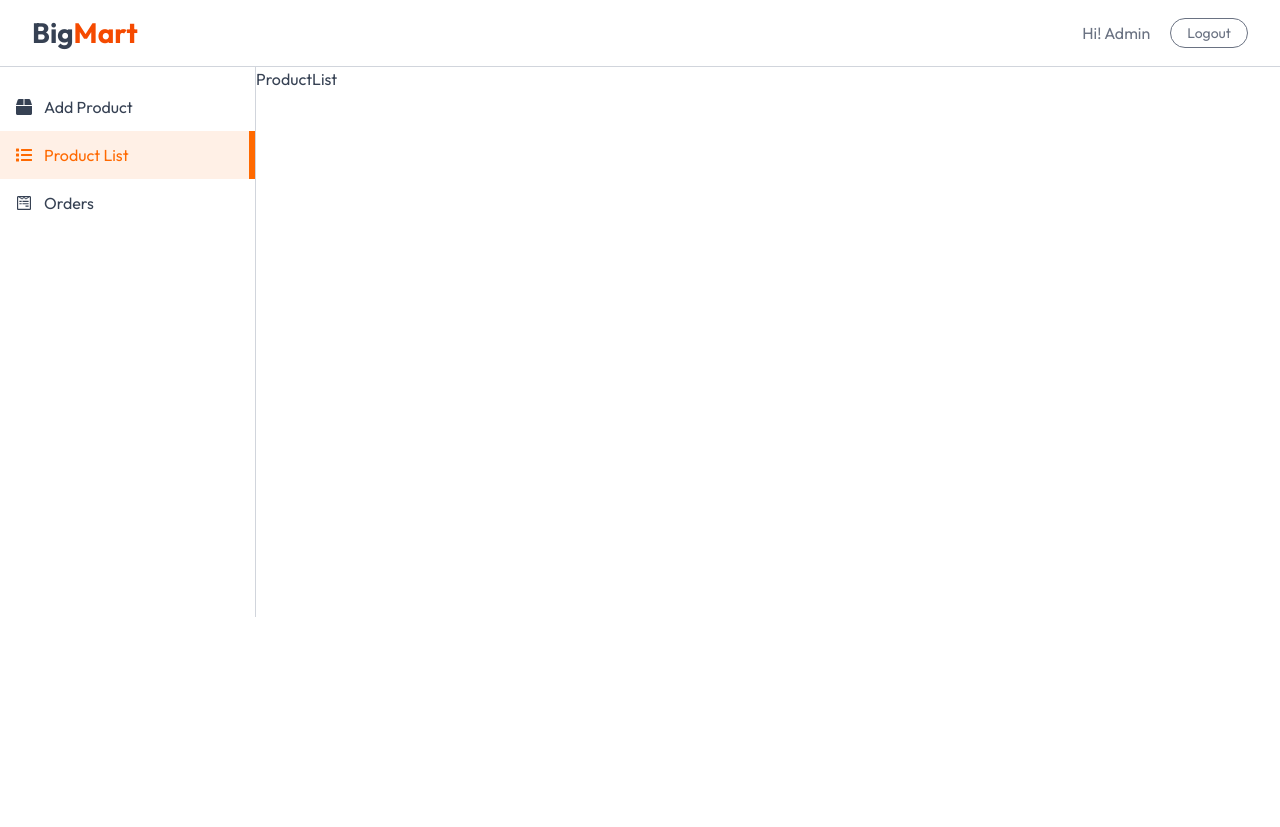
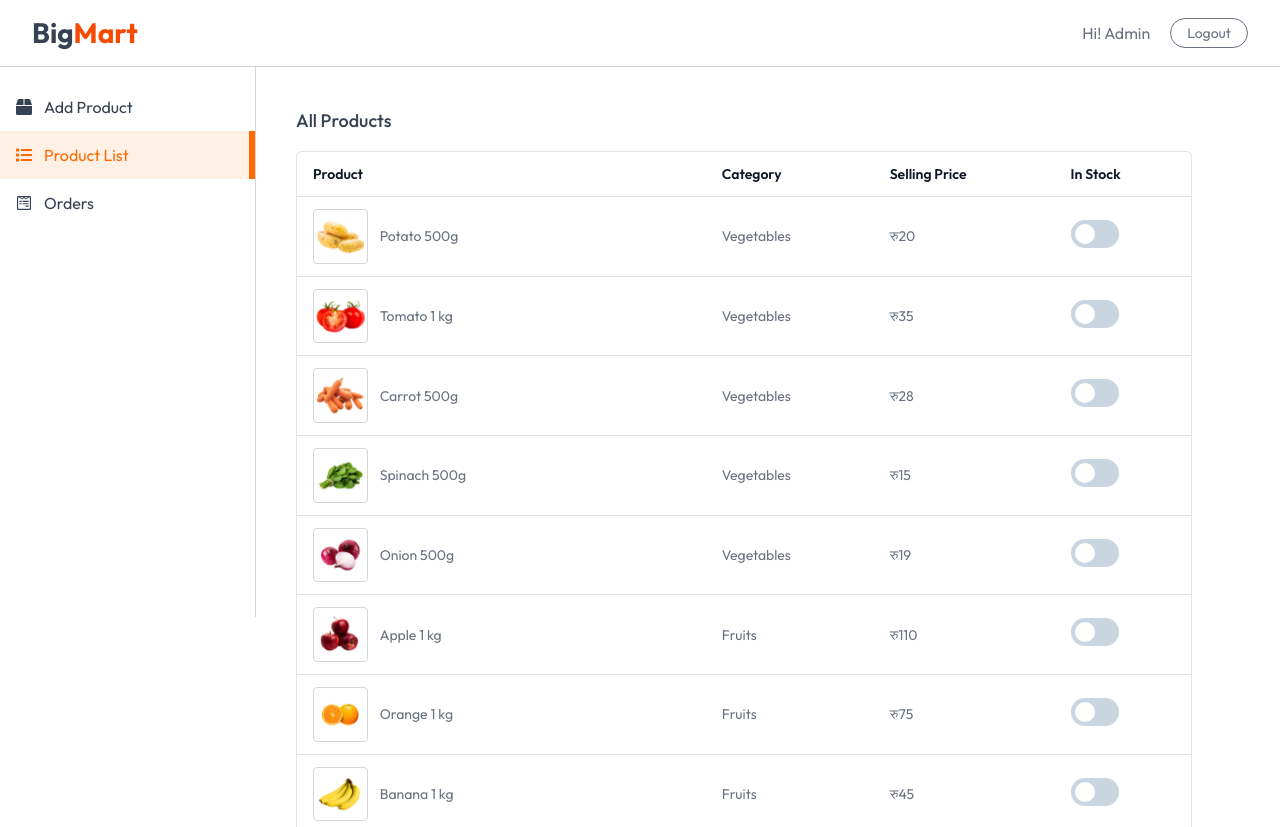
Before and after one commit to mukeshchau407/Grocery-Market, a React (Vite) app in the folder Frontend/: page /seller/product-list in a window 1280 px wide. Both pictures are taken after typing "name@example.com", "Sample123" into the empty fields and a click on the button "Login". Before the commit the page ends 800 px from the top, so only its background shows below. Built offline with nearby package versions, Linux system fonts and the light colour scheme.

Commit message:
initial commit

```diff
--- a/Frontend/src/index.css
+++ b/Frontend/src/index.css
@@ -6,6 +6,6 @@
   font-family: "Outfit", sans-serif;
 }
 
-no-scrollbar::-webkit-scrollbar {
+.no-scrollbar::-webkit-scrollbar {
   display: none;
 }
--- a/Frontend/src/sellerPages/AddProduct.jsx
+++ b/Frontend/src/sellerPages/AddProduct.jsx
@@ -1,5 +1,5 @@
 import { useState } from "react";
-import { assets } from "../assets/assets";
+import { assets, categories } from "../assets/assets";
 
 const AddProduct = () => {
   const [files, setFiles] = useState([]);
@@ -57,6 +57,8 @@
             Product Name
           </label>
           <input
+            onChange={(e) => setName(e.target.value)}
+            value={name}
             id="product-name"
             type="text"
             placeholder="Type here"
@@ -72,6 +74,8 @@
             Product Description
           </label>
           <textarea
+            onChange={(e) => setDescription(e.target.value)}
+            value={description}
             id="product-description"
             rows={4}
             className="outline-none md:py-2.5 py-2 px-3 rounded border border-gray-500/40 resize-none"
@@ -83,17 +87,15 @@
             Category
           </label>
           <select
+            onChange={(e) => setCategory(e.target.value)}
+            value={category}
             id="category"
             className="outline-none md:py-2.5 py-2 px-3 rounded border border-gray-500/40"
           >
             <option value="">Select Category</option>
-            {[
-              { name: "Electronics" },
-              { name: "Clothing" },
-              { name: "Accessories" },
-            ].map((item, index) => (
-              <option key={index} value={item.name}>
-                {item.name}
+            {categories.map((item, index) => (
+              <option key={index} value={item.path}>
+                {item.path}
               </option>
             ))}
           </select>
@@ -104,6 +106,8 @@
               Product Price
             </label>
             <input
+              onChange={(e) => setPrice(e.target.value)}
+              value={price}
               id="product-price"
               type="number"
               placeholder="0"
@@ -116,6 +120,8 @@
               Offer Price
             </label>
             <input
+              onChange={(e) => setOfferPrice(e.target.value)}
+              value={offrePrice}
               id="offer-price"
               type="number"
               placeholder="0"
@@ -124,7 +130,7 @@
             />
           </div>
         </div>
-        <button className="px-8 py-2.5 bg-indigo-500 text-white font-medium rounded">
+        <button className="px-8 py-2.5 bg-orange-500 w-full text-white font-medium rounded cursor-pointer">
           ADD
         </button>
       </form>
--- a/Frontend/src/sellerPages/ProductList.jsx
+++ b/Frontend/src/sellerPages/ProductList.jsx
@@ -1,7 +1,57 @@
-import React from "react";
-
+import { useAppContext } from "../context/AppContext";
 const ProductList = () => {
-  return <div>ProductList</div>;
+  const { products, currency } = useAppContext();
+  return (
+    <div className="no-scrollbar flex-1 h-[95vh] overflow-y-scroll flex flex-col justify-between">
+      <div className="w-full md:p-10 p-4">
+        <h2 className="pb-4 text-lg font-medium">All Products</h2>
+        <div className="flex flex-col items-center max-w-4xl w-full overflow-hidden rounded-md bg-white border border-gray-500/20">
+          <table className="md:table-auto table-fixed w-full overflow-hidden">
+            <thead className="text-gray-900 text-sm text-left">
+              <tr>
+                <th className="px-4 py-3 font-semibold truncate">Product</th>
+                <th className="px-4 py-3 font-semibold truncate">Category</th>
+                <th className="px-4 py-3 font-semibold truncate hidden md:block">
+                  Selling Price
+                </th>
+                <th className="px-4 py-3 font-semibold truncate">In Stock</th>
+              </tr>
+            </thead>
+            <tbody className="text-sm text-gray-500">
+              {products.map((product) => (
+                <tr key={product._id} className="border-t border-gray-500/20">
+                  <td className="md:px-4 pl-2 md:pl-4 py-3 flex items-center space-x-3 truncate">
+                    <div className="border border-gray-300 rounded overflow-hidden">
+                      <img
+                        src={product.image[0]}
+                        alt="Product"
+                        className="w-16"
+                      />
+                    </div>
+                    <span className="truncate max-sm:hidden w-full">
+                      {product.name}
+                    </span>
+                  </td>
+                  <td className="px-4 py-3">{product.category}</td>
+                  <td className="px-4 py-3 max-sm:hidden">
+                    {currency}
+                    {product.offerPrice}
+                  </td>
+                  <td className="px-4 py-3">
+                    <label className="relative inline-flex items-center cursor-pointer text-gray-900 gap-3">
+                      <input type="checkbox" className="sr-only peer" />
+                      <div className="w-12 h-7 bg-slate-300 rounded-full peer peer-checked:bg-blue-600 transition-colors duration-200"></div>
+                      <span className="dot absolute left-1 top-1 w-5 h-5 bg-white rounded-full transition-transform duration-200 ease-in-out peer-checked:translate-x-5"></span>
+                    </label>
+                  </td>
+                </tr>
+              ))}
+            </tbody>
+          </table>
+        </div>
+      </div>
+    </div>
+  );
 };
 
 export default ProductList;
--- a/Frontend/src/sellerPages/SellerLayout.jsx
+++ b/Frontend/src/sellerPages/SellerLayout.jsx
@@ -3,7 +3,7 @@
 import { FaBox, FaList, FaWpforms } from "react-icons/fa";
 
 const SellerLayout = () => {
-  const { serSellerLayout } = useAppContext();
+  const { setSellerLayout } = useAppContext();
 
   const logout = async () => {
     setIsSeller(false);
@@ -47,7 +47,7 @@
                                 : "hover:bg-gray-100/90 border-white"
                             }`}
             >
-              {item.icon}
+              <span>{item.icon}</span>
               <p className="md:block hidden text-center">{item.name}</p>
             </NavLink>
           ))}
```
